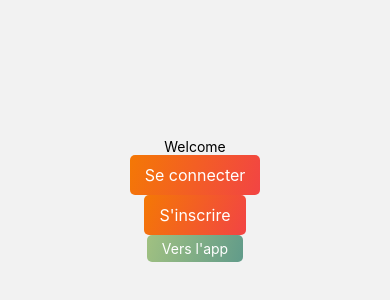
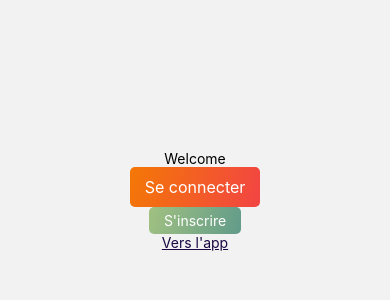
Before and after one commit to CYL-B/Kiosk-front, a React Native app: screen /Bienvenue in a window 390 px wide. Shown: the part 222-522 px from the top of the page. Built offline with nearby package versions, Linux system fonts and the light colour scheme.

Commit message:
Ajout d'un deuxième composant ButtonText

```diff
--- a/components/Button.js
+++ b/components/Buttons.js
@@ -54,4 +54,34 @@ const Button = (props) => {
     );
 };
 
-export default Button;
+const ButtonText = (props) => {
+
+    // Style commun du texte
+    let textStyle = {
+        fontSize: 14,
+        textDecorationLine: 'underline'
+    }
+
+    // Condition pour définir la couleur du text
+    if (props.color === "primary") {
+        textStyle = { ...textStyle, color: '#F4592B' };
+    } else if (props.color === "secondary") {
+        textStyle = { ...textStyle, color: '#69A08A' };
+    } else if (props.color === "light") {
+        textStyle = { ...textStyle, color: '#FFFFFF' };
+    } else {
+        textStyle = { ...textStyle, color: '#1A0842' };
+    }
+
+    // Récupération de la fonction onPress envoyée par le parent
+    const { onPress } = props;
+
+    return (
+        <TouchableOpacity onPress={() => onPress()}>
+            <Text style={textStyle}>{props.title}</Text>
+        </TouchableOpacity>
+    );
+};
+
+// Export des composants
+export { Button, ButtonText };
--- a/screens/WelcomeScreen.js
+++ b/screens/WelcomeScreen.js
@@ -1,14 +1,16 @@
 import React from 'react';
 import { View, Text} from 'react-native';
-import Button from '../components/Button';
+
+// Import des composants Button customisés
+import { Button, ButtonText } from '../components/Buttons';
 
 const WelcomeScreen = (props) => {
     return (
         <View style={{ flex: 1, justifyContent: 'center', alignItems: 'center' }}>
             <Text>Welcome</Text>
             <Button size="md" color="primary" title="Se connecter" onPress={() => props.navigation.navigate('Connexion')} />
-            <Button size="md" color="primary" title="S'inscrire" onPress={() => props.navigation.navigate('Inscription')} />
-            <Button size="sm" color="secondary" title="Vers l'app" onPress={() => props.navigation.navigate('TabNavigation')} />
+            <Button size="sm" color="secondary" title="S'inscrire" onPress={() => props.navigation.navigate('Inscription')} />
+            <ButtonText color="default" title="Vers l'app" onPress={() => props.navigation.navigate('TabNavigation')} />
         </View>
     );
 };
```
